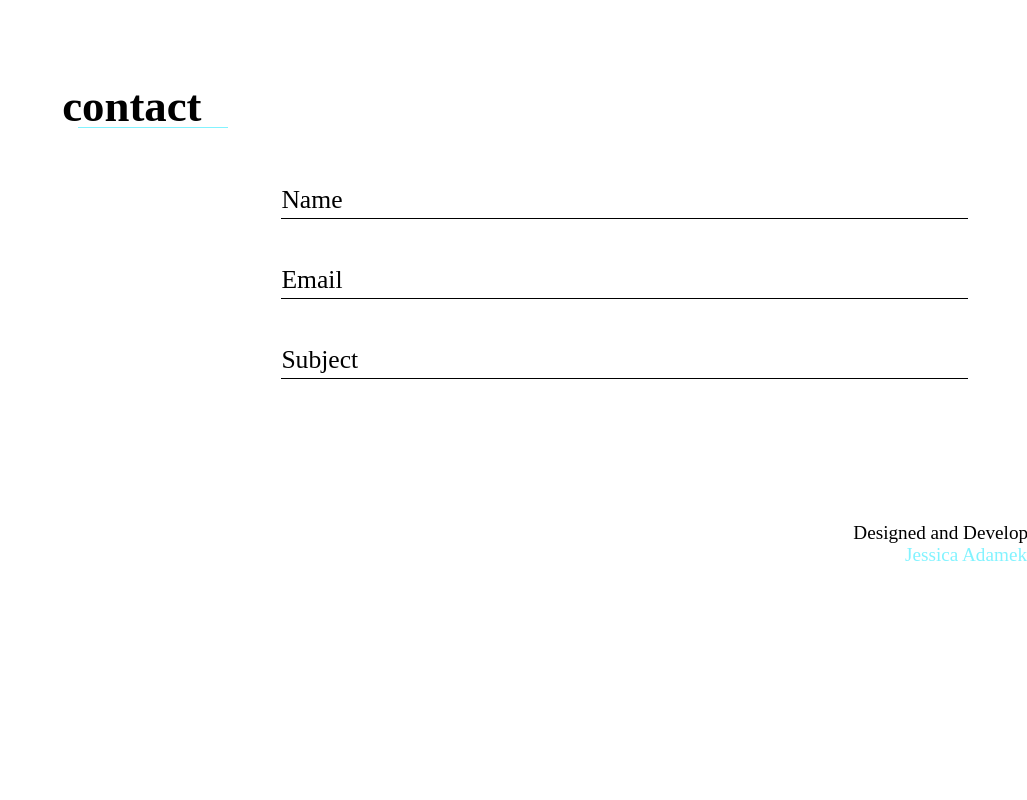
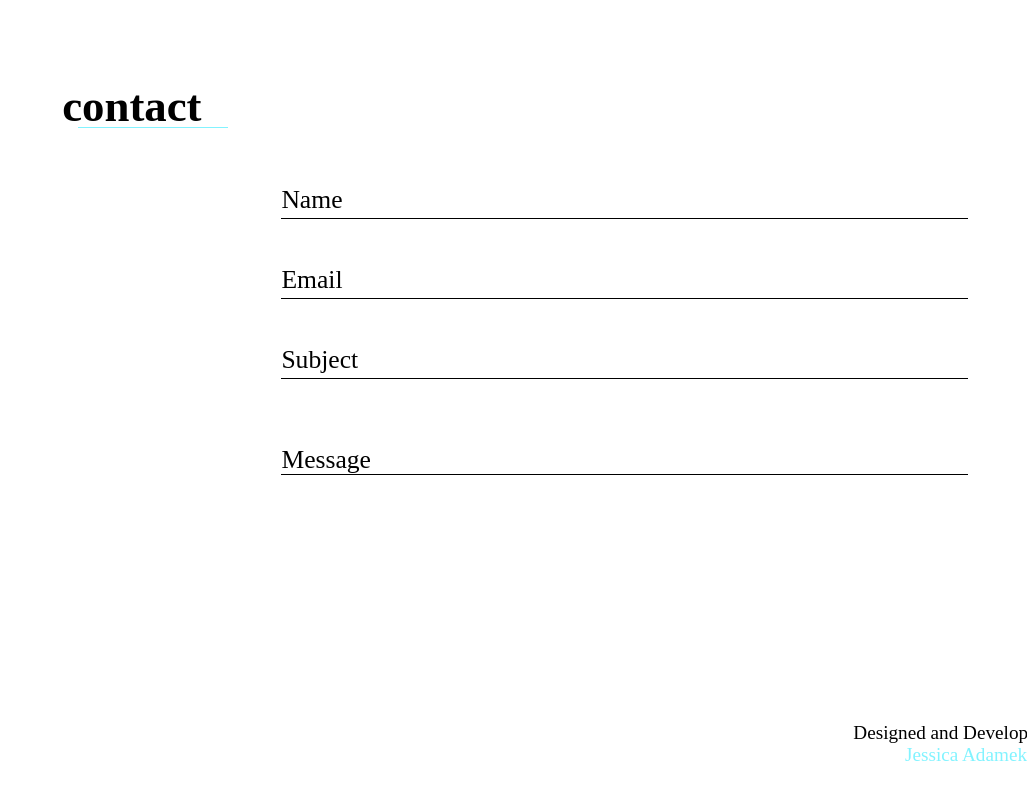
Before and after one commit to jeadamek/jadamek.com, a React (Vite) app: page / in a window 1280 px wide. Shown: the part 5396-6196 px from the top of the page, without its empty margins (253-1280 px from the left). Before the commit the page ends 6002 px from the top, so only its background shows below. Built offline with nearby package versions, Linux system fonts and the light colour scheme; the HTML template or start-up script is replaced by a standard one.

Commit message:
:lipstick: style and animate textarea

```diff
--- a/src/components/MainContent.jsx
+++ b/src/components/MainContent.jsx
@@ -2,6 +2,7 @@ import { Header } from "./Header";
 import { Footer } from "./Footer";
 import { Project } from "./Project";
 import { Section } from "./Section";
+import { Textarea } from "./Textarea";
 
 import FoodExplorer from "../assets/imgs/food-explorer.png";
 
@@ -108,6 +109,7 @@ export function MainContent() {
                         htmlFor="subject"
                         required
                      />
+                     <Textarea />
                   </form>
                </Section>
             </main>
--- a/src/components/Textarea.jsx
+++ b/src/components/Textarea.jsx
@@ -1,11 +1,11 @@
 
 import "../styles/components/textarea.sass";
 
-export function TextArea() {
+export function Textarea() {
    return(
       <div className="textarea-wrapper">
-         <textarea name="" id="" cols="30" rows="10"></textarea>
-         <label htmlFor="">Message</label>
+         <textarea name="message" id="message" required ></textarea>
+         <label htmlFor="message">Message</label>
       </div>
    )
 }
--- a/src/styles/components/textarea.sass
+++ b/src/styles/components/textarea.sass
@@ -1,3 +1,37 @@
 @use '../variables'
 
 .textarea-wrapper
+   height: 200px
+
+   textarea
+      position: relative
+      width: 100%
+      padding: 10px 0
+      font-size: variables.$font-size-100
+      margin-bottom: 16px
+      border: none
+      border-bottom: 1px solid
+      outline: none
+      background: transparent
+      resize: none
+      height: 45px
+      transition: .5s
+
+   label
+      position: relative
+      left: 0
+      top: -50px
+      padding: 10px 0
+      font-size: variables.$font-size-100
+      pointer-events: none
+      transition: .5s
+
+   textarea:valid~label,
+   textarea:focus~label
+      top: -190px
+      left: 0
+      font-size: variables.$font-size-smaller
+
+   textarea:valid,
+   textarea:focus
+      height: 150px
--- a/src/styles/main.sass
+++ b/src/styles/main.sass
@@ -30,7 +30,7 @@
          h2
             color: variables.$blue-100
 
-   input
+   input, textarea
       border-color: variables.$blue-100
       color: variables.$text-dark
 
@@ -54,7 +54,7 @@
    strong
       color: variables.$primary-light
 
-   input
+   input, textarea
       border-color: variables.$blue-600
       color: variables.$text-light
 
```
